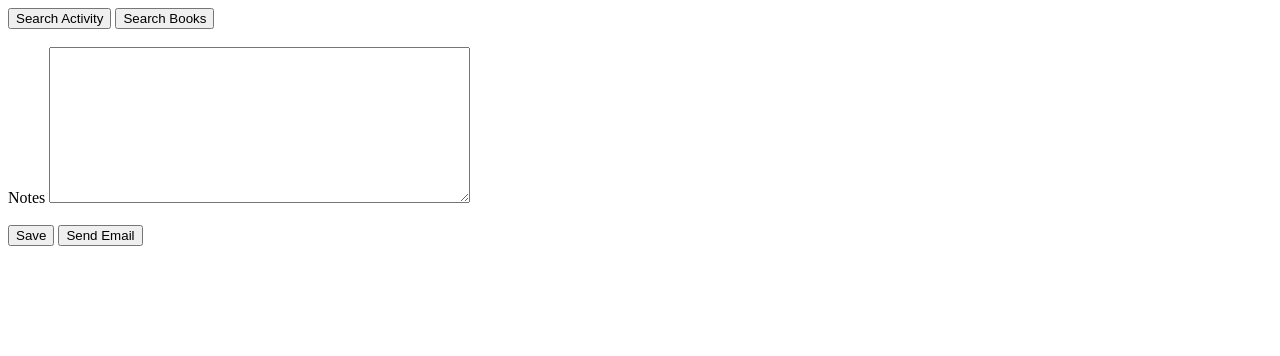
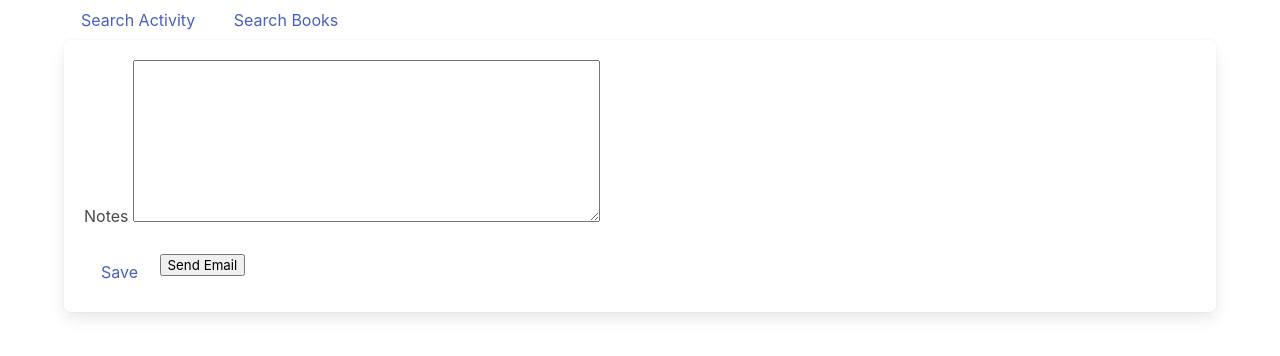
Before and after one commit to tparlmer/help-i-am-bored, a plain HTML site: page index.html in a window 1280 px wide. Both pictures are taken after a click on the button "Help!". Drawn offline with nearby package versions, Linux system fonts and the light colour scheme.

Commit message:
barebones

```diff
--- /dev/null
+++ b/Assets/bulma.css
@@ -0,0 +1 @@
+@import "https://cdn.jsdelivr.net/npm/bulma@0.9.3/css/bulma.min.css";
--- a/Assets/script.js
+++ b/Assets/script.js
@@ -33,7 +33,8 @@ searchActBtn.addEventListener("click",function(){
         console.log(content);
         contentVar.textContent = "Activity: " + data.activity;
         contentVar.textContent += "Type: " + data.type;
-
+        divVar.className =
+        contentVar.className = "content";
         console.log("data.link"+data.link);
         if(data.link != null && data.link != '') {
             contentVar.textContent += "Link: <a href='" + data.link + "'/>";
--- a/index.html
+++ b/index.html
@@ -7,35 +7,34 @@
     <link rel="stylesheet" href="https://cdnjs.cloudflare.com/ajax/libs/font-awesome/6.0.0/css/all.min.css"
     integrity="sha512-9usAa10IRO0HhonpyAIVpjrylPvoDwiPUiKdWk5t3PyolY1cOd4DSE0Ga+ri4AuTroPR5aQvXU9xC6qOPnzFeg=="
     crossorigin="anonymous" referrerpolicy="no-referrer" />
-    <link rel="stylesheet" href="./Assets/style.css" />
+    <link rel="stylesheet" href="./Assets/bulma.css" />
     <title>Project One</title>
   </head>
 
   <body>
 
     <!--Welcome Div-->
-    <section id="homeDiv" class="homeDiv">
+    <section id="homeDiv" class="homeDiv container">
         <h2>I am Bored</h2>
-        <button id="helpButton">Help!</button>
+        <button id="helpButton" class="button is-ghost are-medium">Help!</button>
     </section>
 
     <!--Options to select-->
-    <section id="searchDiv" class="searchDiv">
-        <button type="button" id="searchActivity">Search Activity</button>
-        <button type="button" id="searchBooks">Search Books</button>
-
+    <section id="searchDiv" class="searchDiv container">
+        <button type="button" id="searchActivity" class="button is-ghost are-medium">Search Activity</button>
+        <button type="button" id="searchBooks" class="button is-ghost are-medium">Search Books</button>
         <div id="activities"></div>
         <div id="books"></div>
     </section>
-    <br/>
+    <!--<br />-->
 
     <!--Notes Div-->
-    <section id="notesDiv" class="notesDiv">
+    <section id="notesDiv" class="notesDiv container box">
         <form>
             <label>Notes</label>
             <textarea id="notesId" name="userNotes" rows="10" cols="50"> </textarea>
             <br><br>
-            <button type="button" id = "saveBtn" value="Save">Save</button>
+            <button type="button" id = "saveBtn" value="Save" class="button is-ghost are-medium">Save</button>
             <button type="button" id="sendEmail">Send Email</button>
                 <!-- <a href="mailto:testemail@yopmail.com?subject=Notes from today!">Send Email</a> -->
         </form>
```
